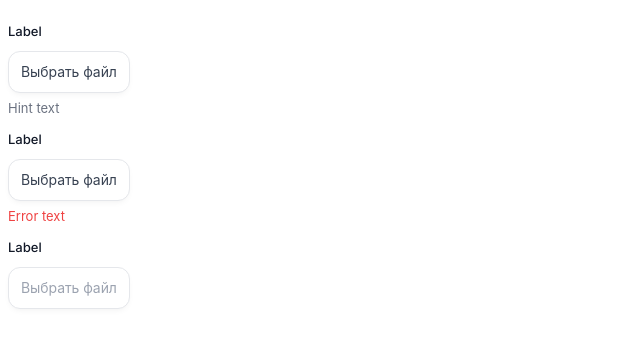
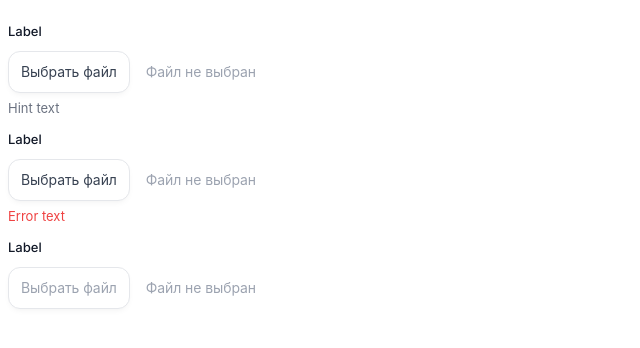
Before and after one commit to povar0305/file-input, a Vue app: page / in a window 1280 px wide. Shown: the top 348 px of the page, without its empty margins (0-640 px from the left). Built offline with nearby package versions, Linux system fonts and the light colour scheme.

Commit message:
Компонент file inputs  вывела название файла

```diff
--- a/src/App.vue
+++ b/src/App.vue
@@ -25,6 +25,5 @@ import FileInput from "@/components/file-input.vue";
   display: flex;
   flex-direction: column;
   gap: 16px;
-  max-width: 250px;
 }
 </style>
--- a/src/components/file-input.vue
+++ b/src/components/file-input.vue
@@ -1,6 +1,6 @@
 <script lang="ts" setup>
 import VButton from "@/components/v-button.vue";
-import { defineProps, ref, withDefaults } from "vue";
+import { defineEmits, defineProps, reactive, ref, withDefaults } from "vue";
 
 withDefaults(
   defineProps<{
@@ -13,7 +13,21 @@ withDefaults(
     disabled: false,
   }
 );
+
+const emit = defineEmits<{
+  (e: "select-file", file: never): void;
+}>();
+
 const inputRef = ref<HTMLInputElement>();
+const file = reactive({
+  status: false,
+  name: "",
+});
+
+function loadFile(event) {
+  emit("select-file", event.target.files[0]);
+  file.name = event.target.files[0].name;
+}
 </script>
 
 <template>
@@ -21,12 +35,17 @@ const inputRef = ref<HTMLInputElement>();
     <span v-show="label" class="label">
       {{ label }}
     </span>
-    <label>
-      <v-button :disabled="disabled" @click="inputRef.click()">
-        <slot>Выбрать файл</slot>
-      </v-button>
-      <input ref="inputRef" type="file" />
-    </label>
+    <div class="select-file">
+      <label>
+        <v-button :disabled="disabled" @click="inputRef.click()">
+          <slot>Выбрать файл</slot>
+        </v-button>
+        <input ref="inputRef" type="file" @change="loadFile" />
+      </label>
+      <span v-show="file.name.length == 0" class="select">Файл не выбран</span>
+      <span class="name">{{ file.name }}</span>
+    </div>
+
     <span v-show="hint" class="hint">{{ hint }}</span>
     <span v-show="error" class="error">{{ error }}</span>
   </div>
@@ -43,6 +62,25 @@ input {
   flex-direction: column;
   justify-content: start;
   font-family: "Inter", sans-serif;
+}
+
+.select-file {
+  display: flex;
+  align-items: center;
+  gap: 16px;
+
+  span {
+    font-size: 14px;
+    font-weight: 400;
+    line-height: 16px;
+    letter-spacing: -0.006em;
+    text-align: left;
+    color: var(--color-neutral-400);
+  }
+
+  span.name {
+    color: var(--color-neutral-500);
+  }
 }
 
 label {
```
